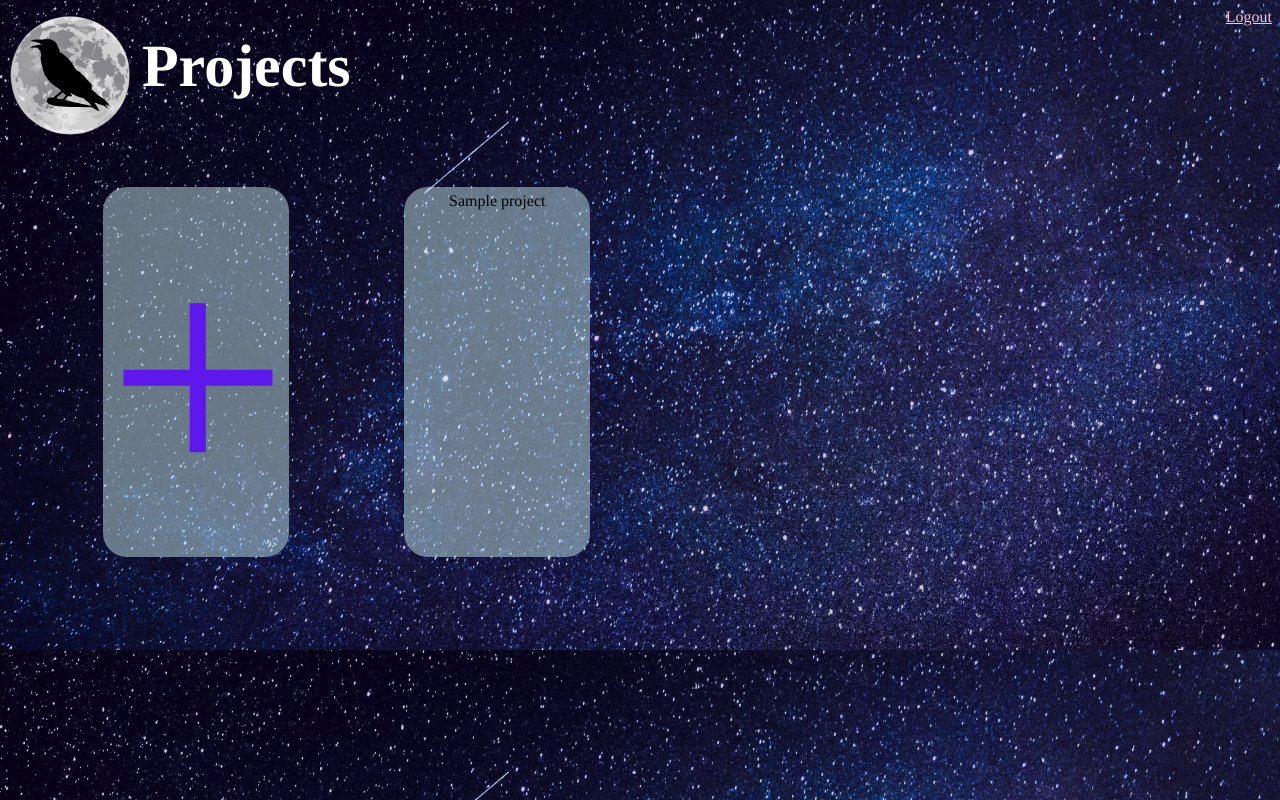
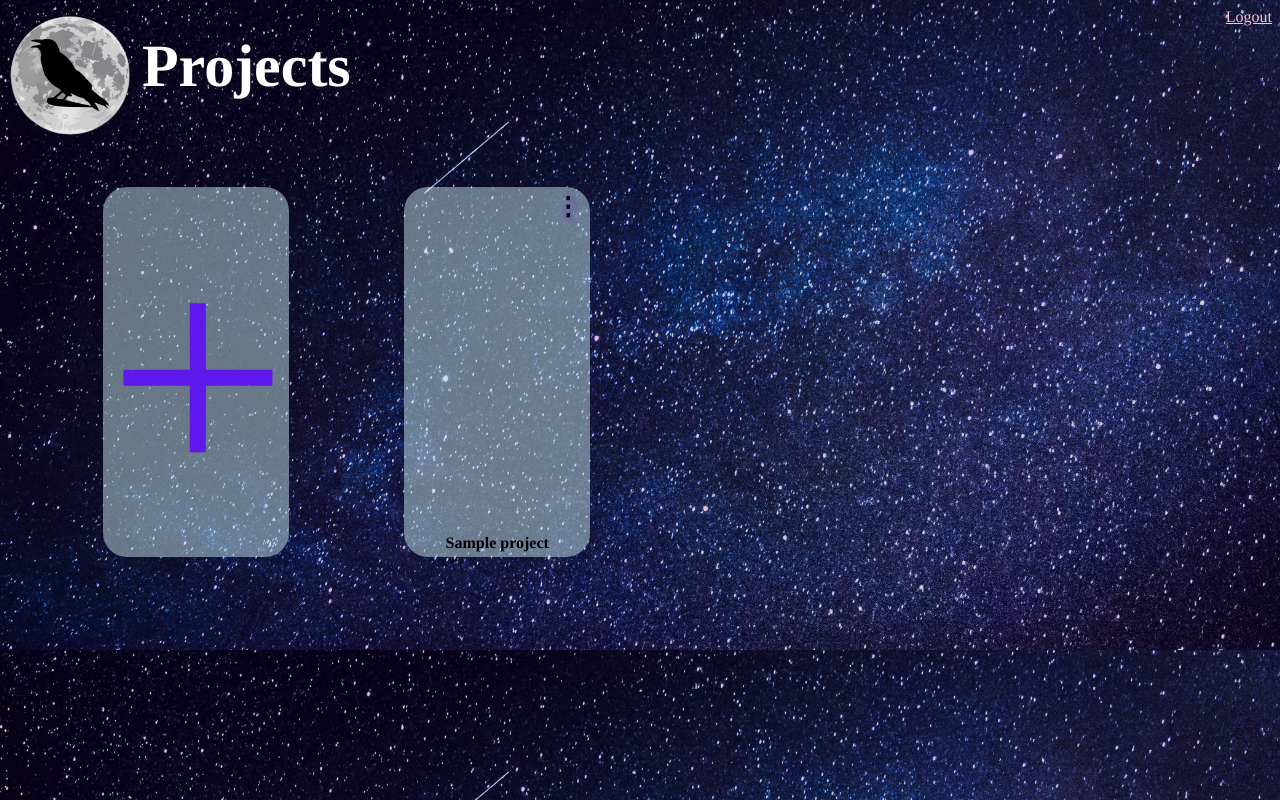
Before and after one commit to MaryfrancesU/RavenDesk, a PHP site: page /pages/dashboard.php in a window 1280 px wide. Run offline with PHP 8.4, Linux system fonts and the light colour scheme; the visitor is signed in with stand-in values (Sample User, id 1); tables that the repository leaves empty or names only in its code hold one stand-in row (values such as "Sample post").

Commit message:
dropdown menu on projects

```diff
--- a/pages/dashboard.php
+++ b/pages/dashboard.php
@@ -23,6 +23,7 @@
         <title> The Raven Desk </title>
         <link rel="stylesheet" href="../style/main.css"/>
         <script src="../scripts/main.js"></script>
+        <script src="https://ajax.googleapis.com/ajax/libs/jquery/3.6.0/jquery.min.js"></script>
     </head>
 
 
@@ -43,8 +44,18 @@
                     $projlink = "./project.php?pid=".$project['id'];
                     ?>
 
-                    <div onclick="location.href='<?php echo $projlink;?>'">
-                        <?php echo htmlspecialchars($project['name'])?>
+                    <div class="item" onclick="location.href='<?php echo $projlink;?>'">
+                        <div class="dropdown">
+                            <span class="kebab"> &#8942; </span>
+                            <div class="dropdown-content" id="ddc">
+                                <a href="http://www.google.com">Rename</a> <br>
+                                <a href="#">Delete</a>
+                            </div>
+                        </div>
+
+                        <div class="title">
+                            <?php echo htmlspecialchars($project['name'])?>
+                        </div>
                     </div>
                 <?php }
 		    ?>
@@ -62,6 +73,18 @@
             </div>
         </div>
 
+        <script>
+            $(document).ready(function(){
+                $(".dropdown").mouseenter(function(){
+                    $(this).children(".dropdown-content").css("display", "block");
+                });
+                $(".dropdown").mouseleave(function(){
+                    $(".dropdown-content").css("display", "none");
+                });
+            });
+
+        </script>
+
 
     </body>
 
--- a/style/main.css
+++ b/style/main.css
@@ -71,12 +71,54 @@ body {
   margin-left: 7vw;
 }
 
-.projects-grid-container div {
+.projects-grid-container .item, .projects-grid-container #item1 {
   background-color: rgba(216, 253, 253, 0.452);
   padding: 5px;
   height: 45vh;
   text-align: center;
   border-radius: 1.5em;
+  display: flex;
+  flex-direction: column;
+  justify-content: space-between;
+}
+
+.projects-grid-container .item .title, .projects-grid-container #item1 .title {
+  font-weight: bold;
+}
+
+.projects-grid-container .item .dropdown, .projects-grid-container #item1 .dropdown {
+  position: relative;
+  display: inline-block;
+}
+
+.projects-grid-container .item .dropdown .kebab, .projects-grid-container #item1 .dropdown .kebab {
+  color: black;
+  font-size: 25px;
+  font-weight: bold;
+  margin-left: 11vw;
+  vertical-align: top;
+  text-shadow: 2px 2px 10px #5f18eb;
+}
+
+.projects-grid-container .item .dropdown .kebab:hover, .projects-grid-container #item1 .dropdown .kebab:hover {
+  color: #d9d8d9;
+}
+
+.projects-grid-container .item .dropdown .dropdown-content, .projects-grid-container #item1 .dropdown .dropdown-content {
+  display: none;
+  margin-left: 12vw;
+  padding: 3%;
+  position: absolute;
+  background-color: #d9d8d9;
+  min-width: 100px;
+  box-shadow: 0px 8px 16px 0px rgba(0, 0, 0, 0.2);
+  z-index: 1;
+}
+
+.projects-grid-container .item .dropdown .dropdown-content a, .projects-grid-container #item1 .dropdown .dropdown-content a {
+  text-decoration: none;
+  color: #5f18eb;
+  line-height: 25px;
 }
 
 .projects-grid-container #item1 a {
--- a/style/main.scss
+++ b/style/main.scss
@@ -11,15 +11,55 @@
     margin-top: 5vh;
     margin-left: 7vw;
 
-    div {
+
+    .item, #item1 {
         background-color: rgba(216, 253, 253, 0.452);
         padding: 5px;
         height: 45vh;
         text-align: center;
         border-radius: 1.5em;
-        // display: flex;
-        // flex-direction: column;
-        // justify-content: flex-end;       //To move text to the bottom
+        display: flex;
+        flex-direction: column;
+        justify-content: space-between;       //To move text to the bottom
+
+        .title{
+            font-weight: bold;
+        }
+
+        .dropdown{
+            position: relative;
+            display: inline-block;
+
+            .kebab{
+                color: black;
+                font-size: 25px;
+                font-weight: bold;
+                margin-left: 11vw;
+                vertical-align: top;
+                text-shadow: 2px 2px 10px $primary-color;   //xoffset, yoffset, blur radius, color
+
+                &:hover{
+                    color: $secondary-color;
+                }
+            }
+
+            .dropdown-content{
+                display: none;
+                margin-left: 12vw;
+                padding: 3%;
+                position: absolute;
+                background-color: $secondary-color;
+                min-width: 100px;
+                box-shadow: 0px 8px 16px 0px rgba(0,0,0,0.2);
+                z-index: 1;
+
+                a{
+                    text-decoration: none;
+                    color: $primary-color;
+                    line-height: 25px;
+                }
+            }
+        }
     }
 
     #item1{
```
